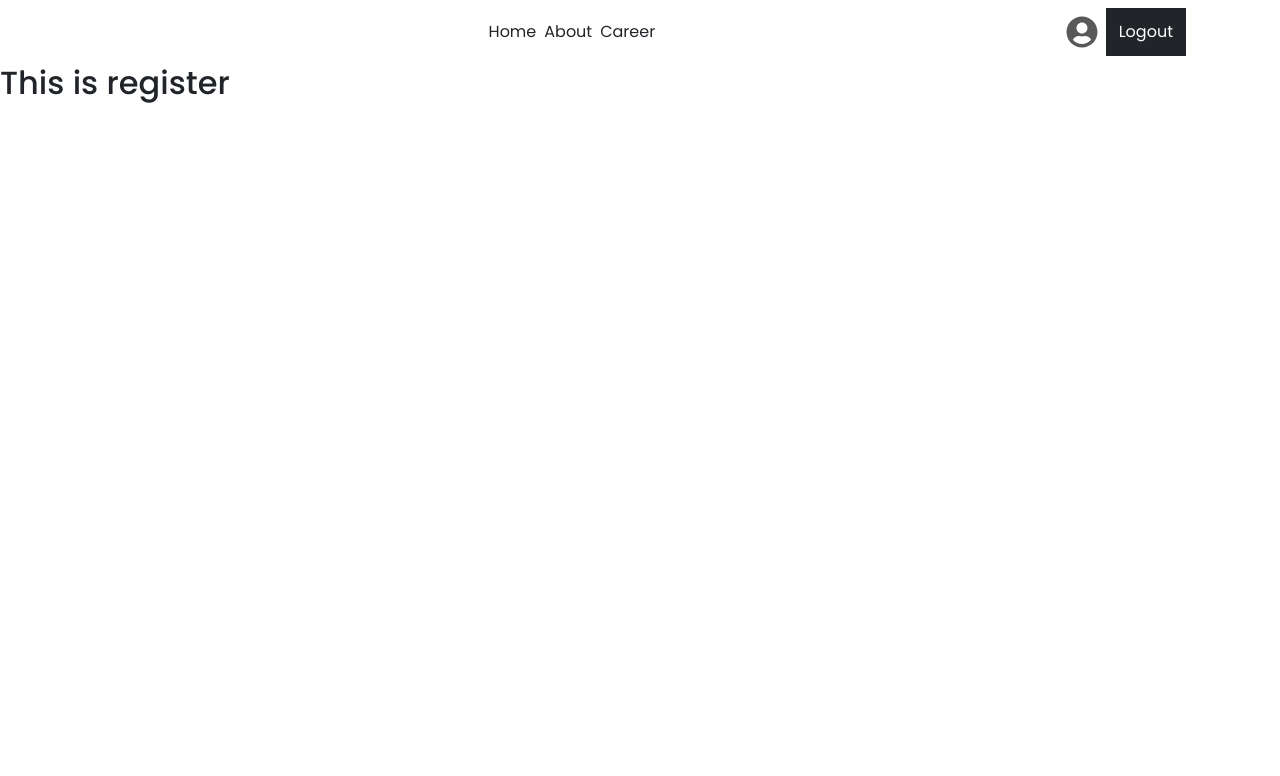
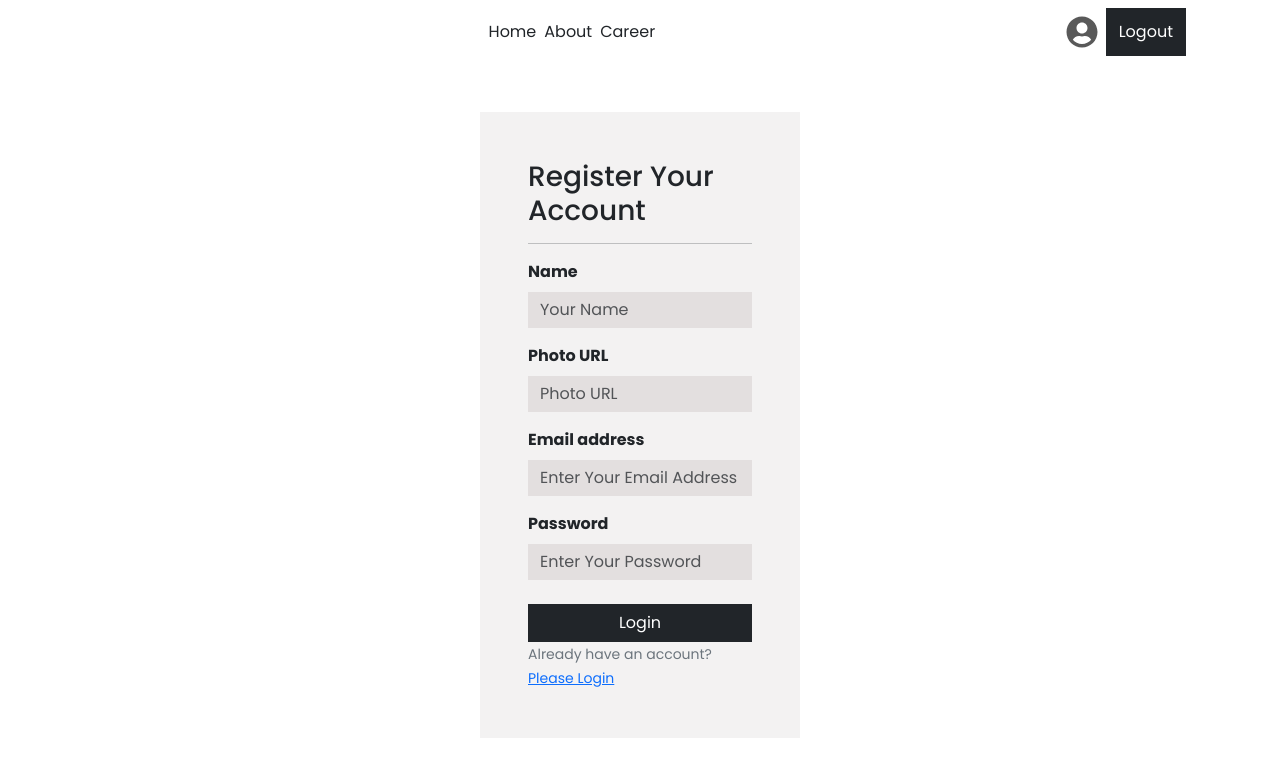
Before and after one commit to SuraiyaAkterTrishna/the-news-dragon-client, a React (Vite) app: page /register in a window 1280 px wide. Shown: the top 776 px of the page. Built offline with nearby package versions, Linux system fonts and the light colour scheme.

Commit message:
register form UI design

```diff
--- a/src/pages/Login/Register/Register.jsx
+++ b/src/pages/Login/Register/Register.jsx
@@ -1,10 +1,73 @@
+import { Button, Container, Form } from "react-bootstrap";
+import { Link } from "react-router-dom";
 
 const Register = () => {
-    return (
-        <div>
-            <h2>This is register</h2>
-        </div>
-    );
+  return (
+    <Container
+      className="w-25 mx-auto mt-5 p-5"
+      style={{ backgroundColor: "#f3f2f2" }}
+    >
+      <h3>Register Your Account</h3>
+      <hr />
+      <Form>
+        <Form.Group className="mb-3 fw-bold" controlId="formBasicName">
+          <Form.Label>Name</Form.Label>
+          <Form.Control
+            className="rounded-0 border-0"
+            style={{ backgroundColor: "rgb(227, 223, 223)" }}
+            type="text"
+            name="name"
+            placeholder="Your Name"
+            required
+          />
+        </Form.Group>
+        <Form.Group className="mb-3 fw-bold" controlId="formBasicPhotoUrl">
+          <Form.Label>Photo URL</Form.Label>
+          <Form.Control
+            className="rounded-0 border-0"
+            style={{ backgroundColor: "rgb(227, 223, 223)" }}
+            type="text"
+            name="photo"
+            placeholder="Photo URL"
+            required
+          />
+        </Form.Group>
+        <Form.Group className="mb-3 fw-bold" controlId="formBasicEmail">
+          <Form.Label>Email address</Form.Label>
+          <Form.Control
+            className="rounded-0 border-0"
+            style={{ backgroundColor: "rgb(227, 223, 223)" }}
+            type="email"
+            name="email"
+            placeholder="Enter Your Email Address"
+            required
+          />
+        </Form.Group>
+
+        <Form.Group className="mb-3 fw-bold" controlId="formBasicPassword">
+          <Form.Label>Password</Form.Label>
+          <Form.Control
+            className="rounded-0 border-0"
+            style={{ backgroundColor: "rgb(227, 223, 223)" }}
+            type="password"
+            name="password"
+            placeholder="Enter Your Password"
+            required
+          />
+        </Form.Group>
+
+        <Button variant="dark" className="rounded-0 w-100 mt-2">
+          Login
+        </Button>
+        <br />
+        <Form.Text className="text-secondary">
+          Already have an account? <Link to="/login">Please Login</Link>
+        </Form.Text>
+        <Form.Text className="text-success"></Form.Text>
+        <Form.Text className="text-danger"></Form.Text>
+      </Form>
+    </Container>
+  );
 };
 
 export default Register;
```
